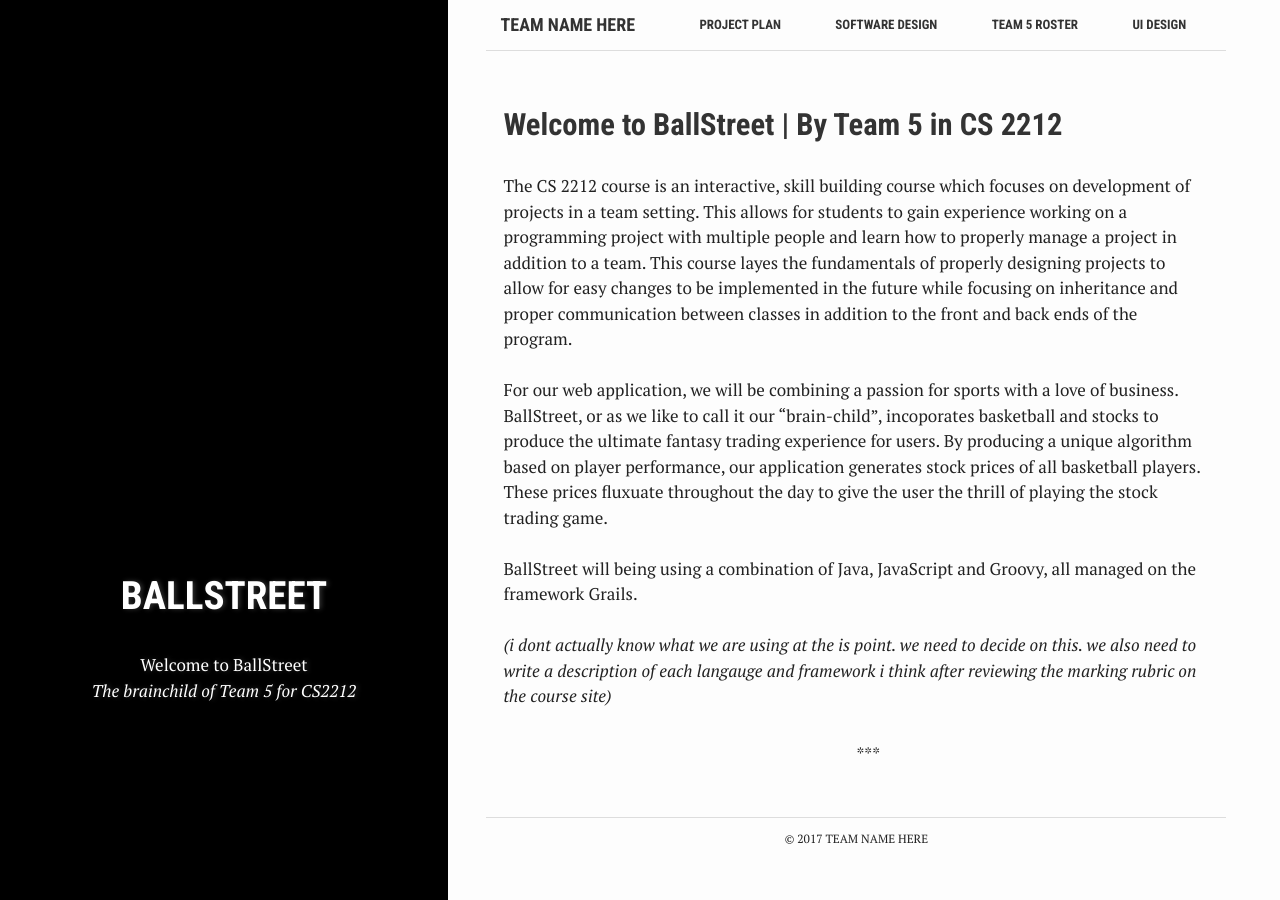
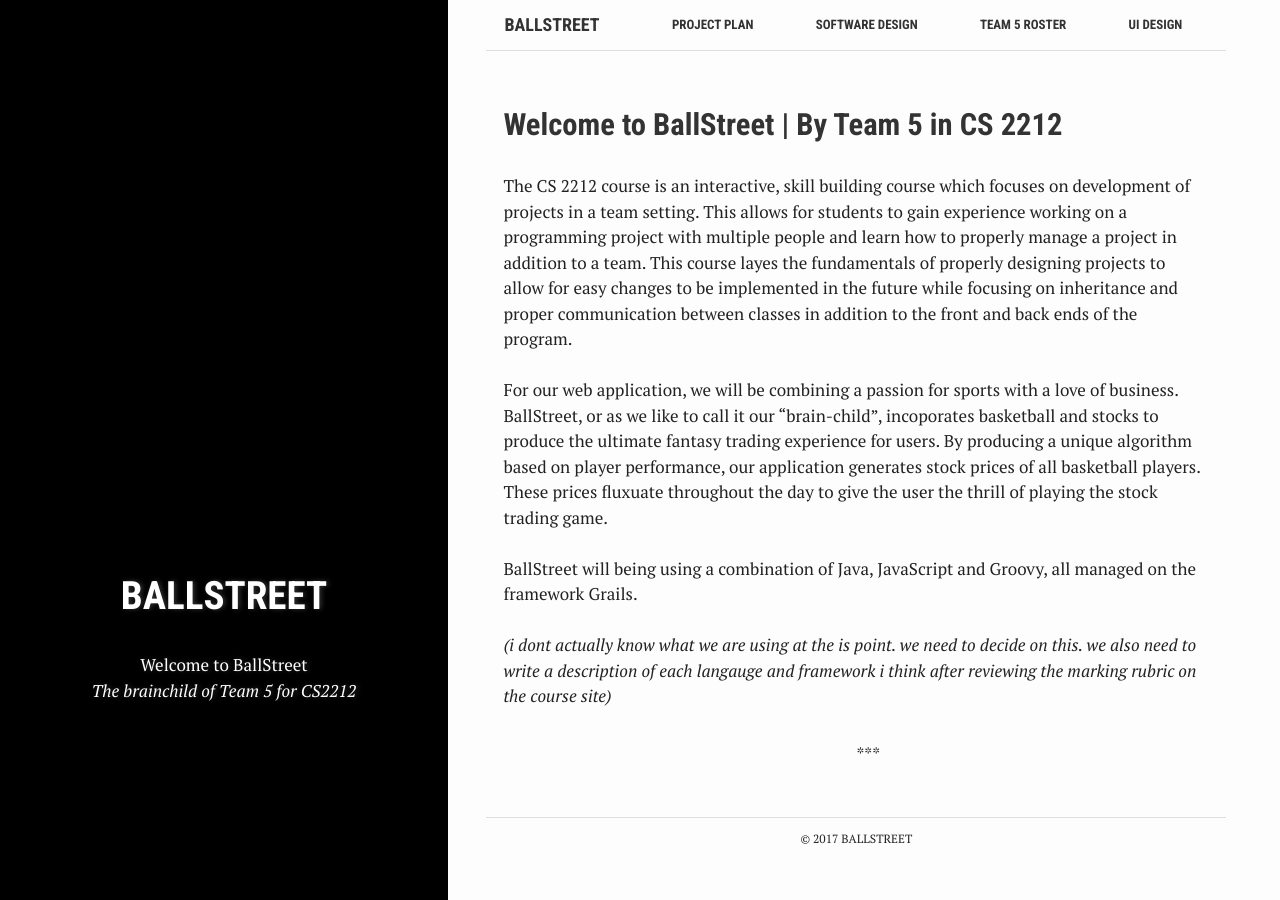
Before and after one commit to ufrauq/Ball-Street, a Jekyll site: the page built from index.html, in a window 1280 px wide. Built offline with Jekyll 4.4.1, drawn with Linux system fonts in a browser that asks for light colours.

Commit message:
updated site name

```diff
--- a/_config.yml
+++ b/_config.yml
@@ -6,7 +6,7 @@
 # 'jekyll serve'. If you change this file, please restart the server process.
 
 # Site settings
-title: TEAM NAME HERE
+title: BallStreet
 email:
 description: > # this means to ignore newlines until "baseurl:"
   Team 5 description goes here
```
